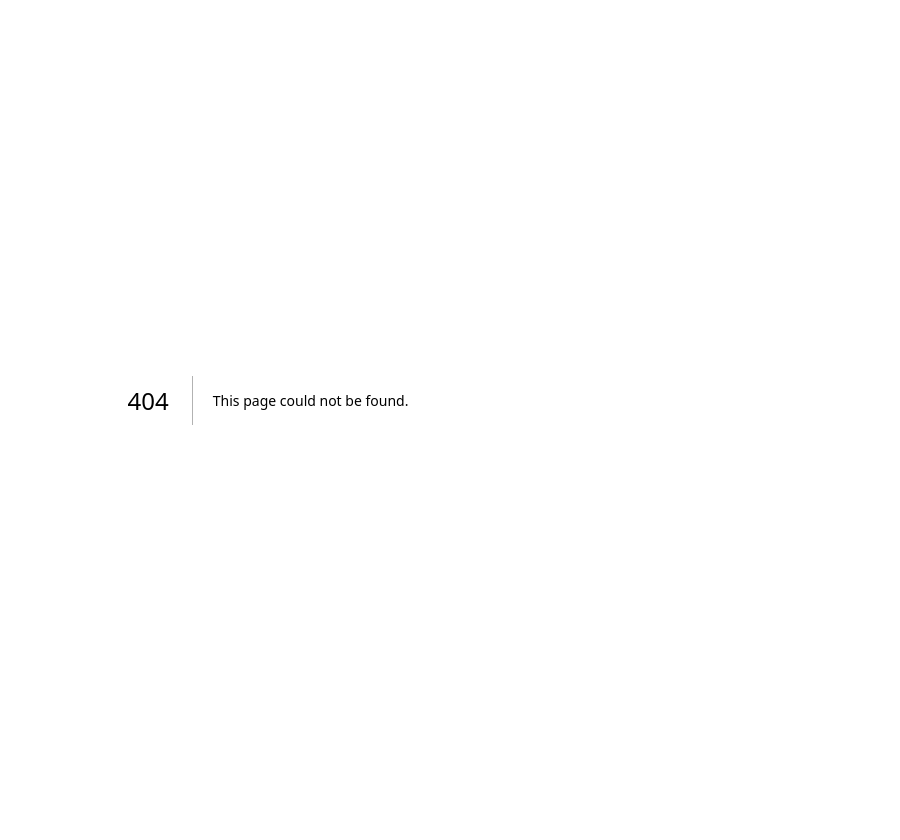
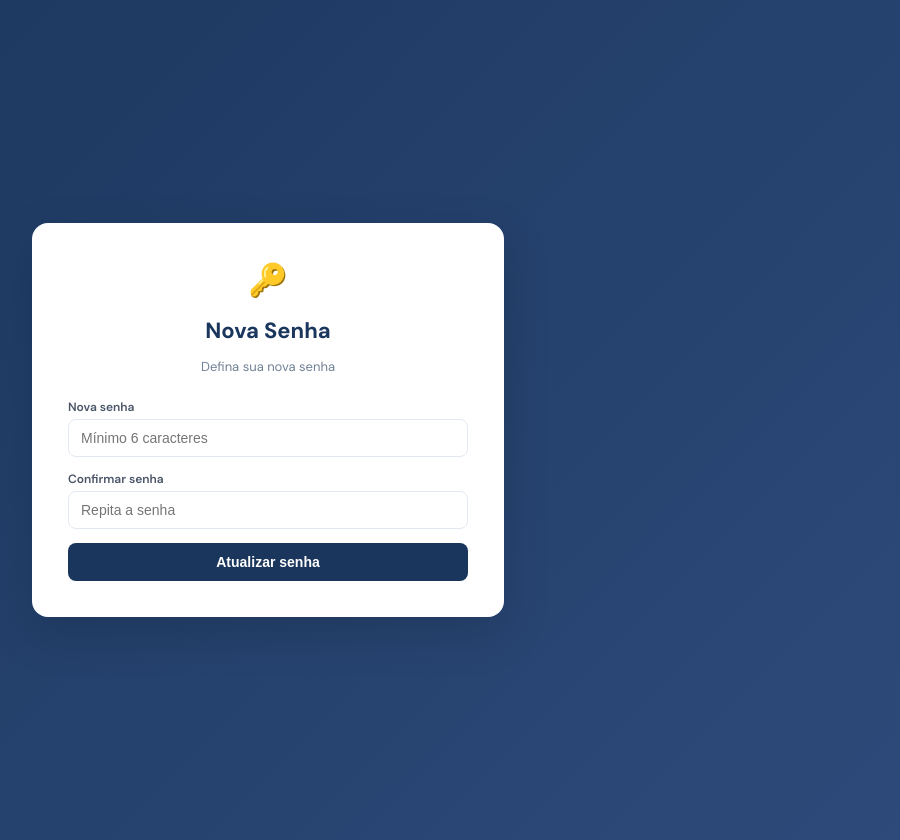
Before and after one commit to yudiwatanabe/obra-jma, a Next.js app: page /reset in a window 1280 px wide. Before the commit this address had no page. Shown: the whole page, without its empty margins (372-1272 px from the left). Before the commit the page ends 800 px from the top, so only its background shows below. Built offline with nearby package versions, Linux system fonts and the light colour scheme; no server answers.

Commit message:
Create page.js

```diff
--- /dev/null
+++ b/app/reset/page.js
@@ -0,0 +1,71 @@
+'use client';
+
+import { useState, useEffect } from 'react';
+import { supabase } from '../../lib/db';
+
+export default function ResetPage() {
+  const [password, setPassword] = useState('');
+  const [confirm, setConfirm] = useState('');
+  const [error, setError] = useState('');
+  const [message, setMessage] = useState('');
+  const [loading, setLoading] = useState(false);
+
+  const handleUpdate = async (e) => {
+    e.preventDefault();
+    if (password !== confirm) { setError('As senhas não coincidem.'); return; }
+    if (password.length < 6) { setError('A senha deve ter pelo menos 6 caracteres.'); return; }
+    setLoading(true);
+    setError('');
+    const { error } = await supabase.auth.updateUser({ password });
+    if (error) {
+      setError(error.message);
+    } else {
+      setMessage('Senha atualizada com sucesso!');
+      setTimeout(() => { window.location.href = '/'; }, 2000);
+    }
+    setLoading(false);
+  };
+
+  const S = {
+    page: { minHeight: '100vh', display: 'flex', alignItems: 'center', justifyContent: 'center', background: 'linear-gradient(135deg, #1a365d 0%, #2d4a7a 100%)', padding: 20 },
+    card: { background: '#fff', borderRadius: 16, padding: 36, width: '100%', maxWidth: 400, boxShadow: '0 16px 48px rgba(0,0,0,.15)' },
+    title: { fontSize: 22, fontWeight: 700, color: '#1a365d', marginBottom: 4 },
+    sub: { fontSize: 13, color: '#718096', marginBottom: 24 },
+    label: { display: 'block', fontSize: 12, fontWeight: 600, color: '#4a5568', marginBottom: 4 },
+    input: { width: '100%', padding: '10px 12px', border: '1px solid #e2e8f0', borderRadius: 8, fontSize: 14, outline: 'none', boxSizing: 'border-box', marginBottom: 14 },
+    btn: { width: '100%', padding: '11px 16px', background: '#1a365d', color: '#fff', border: 'none', borderRadius: 8, fontSize: 14, fontWeight: 600, cursor: 'pointer' },
+    err: { background: '#fed7d7', color: '#9b2c2c', padding: '8px 12px', borderRadius: 8, fontSize: 12, marginBottom: 12 },
+    msg: { background: '#c6f6d5', color: '#22543d', padding: '8px 12px', borderRadius: 8, fontSize: 12, marginBottom: 12 },
+  };
+
+  return (
+    <div style={S.page}>
+      <div style={S.card}>
+        <div style={{ textAlign: 'center', marginBottom: 20 }}>
+          <div style={{ fontSize: 32, marginBottom: 8 }}>🔑</div>
+          <h1 style={S.title}>Nova Senha</h1>
+          <p style={S.sub}>Defina sua nova senha</p>
+        </div>
+
+        {error && <div style={S.err}>{error}</div>}
+        {message && <div style={S.msg}>{message}</div>}
+
+        {!message && (
+          <form onSubmit={handleUpdate}>
+            <div>
+              <label style={S.label}>Nova senha</label>
+              <input style={S.input} type="password" value={password} onChange={e => setPassword(e.target.value)} placeholder="Mínimo 6 caracteres" required minLength={6} />
+            </div>
+            <div>
+              <label style={S.label}>Confirmar senha</label>
+              <input style={S.input} type="password" value={confirm} onChange={e => setConfirm(e.target.value)} placeholder="Repita a senha" required minLength={6} />
+            </div>
+            <button type="submit" style={{ ...S.btn, opacity: loading ? 0.7 : 1 }} disabled={loading}>
+              {loading ? 'Atualizando...' : 'Atualizar senha'}
+            </button>
+          </form>
+        )}
+      </div>
+    </div>
+  );
+}
```
